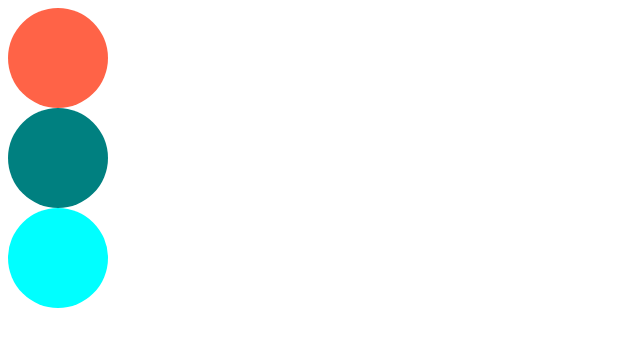
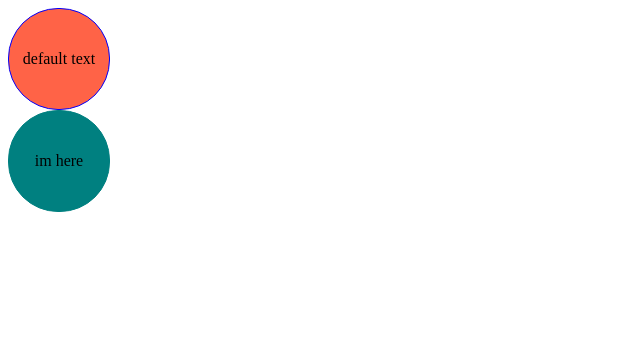
Before and after one commit to RanungPark/study-react, a React (Create React App) app in the folder react-typescript-masterclass/: page / in a window 1280 px wide. Shown: the top 346 px of the page, without its empty margins (0-640 px from the left). Built offline with nearby package versions, Linux system fonts and the light colour scheme.

Commit message:
옵셔널(?:)로 프롭스의 필수요소를 선택요소시키고 ??(폴백)으로 디폴트값 넣기

```diff
--- a/react-typescript-masterclass/src/App.tsx
+++ b/react-typescript-masterclass/src/App.tsx
@@ -4,9 +4,8 @@ import Circle from './Circle';
 const App = () => {
   return (
     <div>
-      <Circle bgColor='tomato'/>
-      <Circle bgColor='teal'/>
-      <Circle bgColor='aqua'/>
+      <Circle bgColor='tomato' borderColor='blue'/>
+      <Circle bgColor='teal' text='im here'/>
     </div>
   );
 };
--- a/react-typescript-masterclass/src/Circle.tsx
+++ b/react-typescript-masterclass/src/Circle.tsx
@@ -3,6 +3,7 @@ import { styled } from 'styled-components';
 
 interface ContainerProps {
   bgColor : string;
+  borderColor: string
 }
 
 const Container = styled.div<ContainerProps>`
@@ -10,13 +11,21 @@ const Container = styled.div<ContainerProps>`
   height: 100px;
   background-color: ${props => props.bgColor};
   border-radius: 50px;
+  border: 1px solid ${props => props.borderColor};
+  display: flex;
+  align-items: center;
+  justify-content: center;
 `
 interface CircleProps {
   bgColor : string;
+  borderColor ?: string;
+  text?: string;
 }
-const Circle = ({bgColor} : CircleProps) => {
+const Circle = ({bgColor, borderColor, text = 'default text'} : CircleProps) => {
   return (
-    <Container bgColor={bgColor}/>
+    <Container bgColor={bgColor} borderColor={borderColor ?? bgColor}>
+      {text}
+    </Container>
   );
 };
 
```
